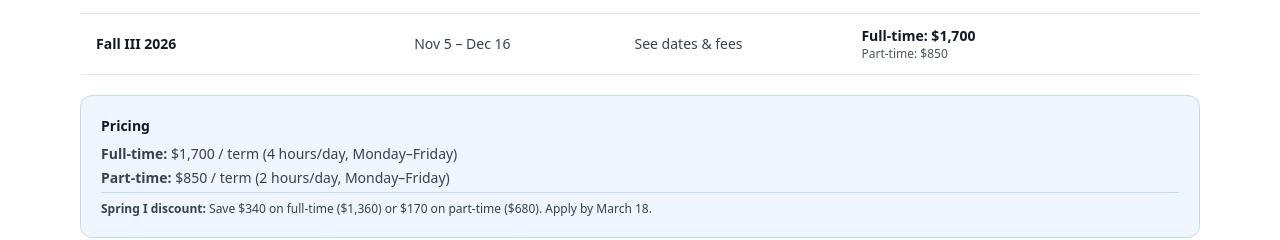
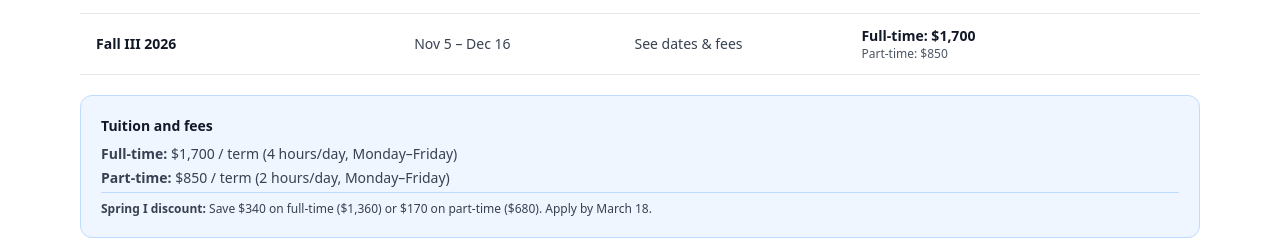
Before and after one commit to Qwixo/Qwixo-apply.INTERLINK.edu-12.3.2026, a React (Vite) app: page /greensboro in a window 1280 px wide. Shown: the part 6070-6310 px from the top of the page. Built offline with nearby package versions, Linux system fonts and the light colour scheme.

Commit message:
Updated GreensboroPage.tsx

```diff
--- a/src/pages/GreensboroPage.tsx
+++ b/src/pages/GreensboroPage.tsx
@@ -732,7 +732,7 @@ function GreensboroPage() {
 
           {/* Pricing Note Box */}
           <div className="bg-blue-50 border border-blue-200 rounded-xl p-4 md:p-5 mb-5">
-            <h3 className="font-bold text-gray-900 mb-2 text-sm">Pricing</h3>
+            <h3 className="font-bold text-gray-900 mb-2 text-sm">Tuition and fees</h3>
             <div className="space-y-1 text-gray-700 text-sm">
               <p><span className="font-semibold">Full-time:</span> $1,700 / term (4 hours/day, Monday–Friday)</p>
               <p><span className="font-semibold">Part-time:</span> $850 / term (2 hours/day, Monday–Friday)</p>
```
